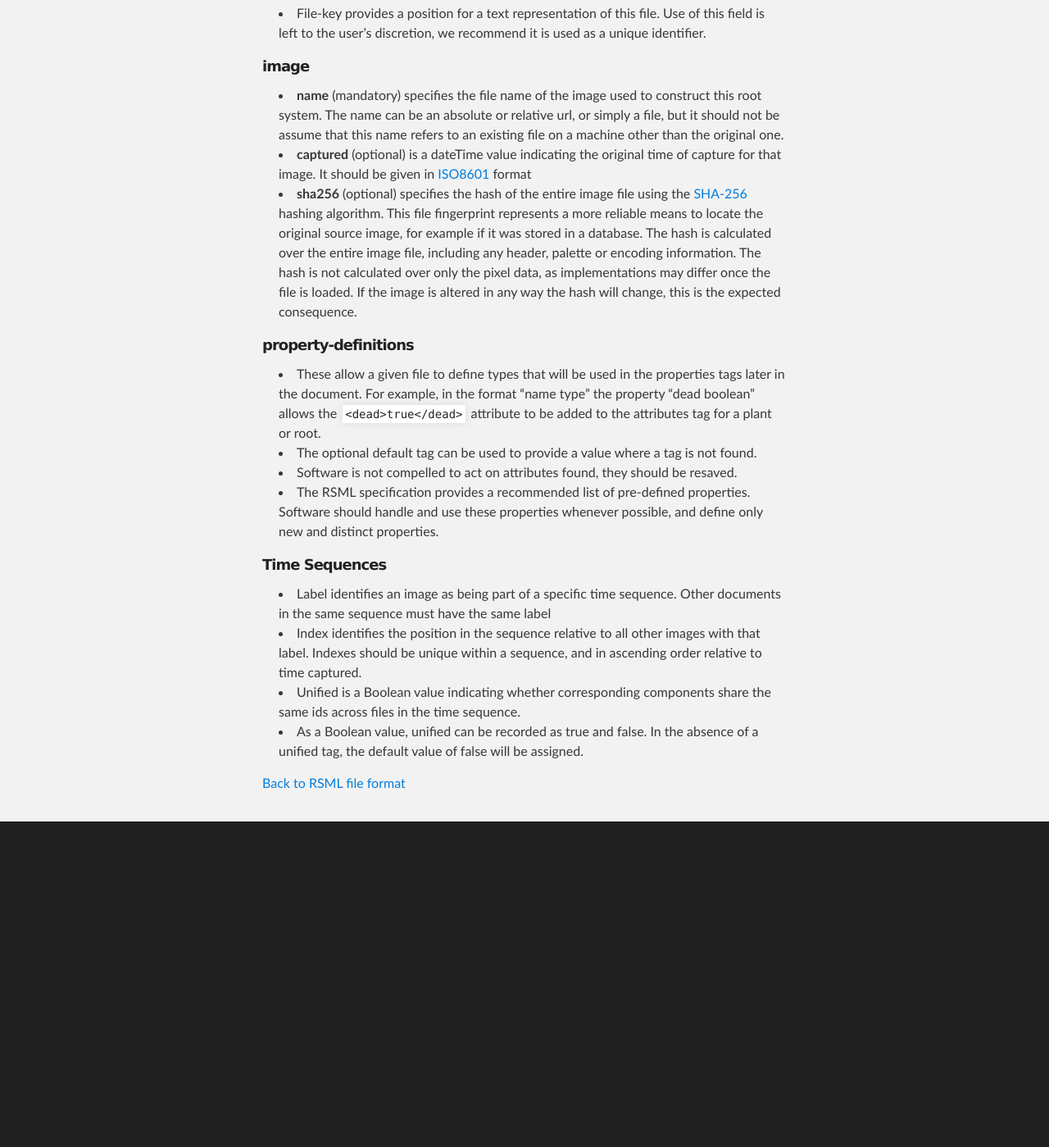
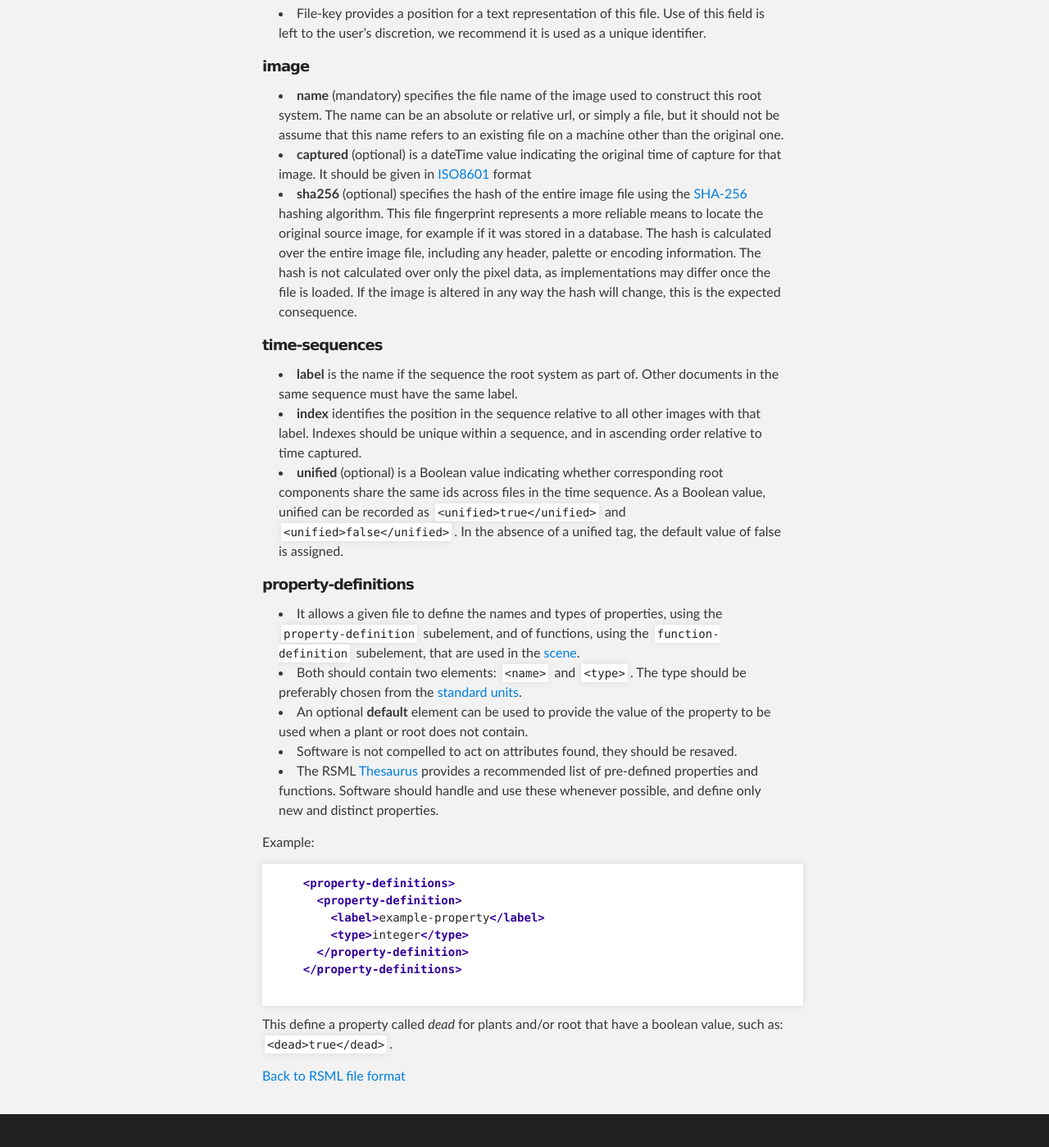
Before and after one commit to RootSystemML/RootSystemML.github.io, a Jekyll site: the page built from format/metadata.md, in a window 1280 px wide and 1400 px high, scrolled down 1475 px. Shown: the whole window at 82% size. Built offline with Jekyll 4.4.1, drawn with Linux system fonts in a browser that asks for light colours; before the commit the page ends 2518 px from its top, so only the background shows below that.

Commit message:
finish metadata page

```diff
--- a/format/metadata.md
+++ b/format/metadata.md
@@ -66,17 +64,34 @@ layout: default
 [ISO8601]: units#data-and-time
 [SHA-256]: http://en.wikipedia.org/wiki/SHA-2
 
+#####time-sequences
+  - **label** is the name if the sequence the root system as part of. Other documents in the same sequence must have the same label.
+  - **index** identifies the position in the sequence relative to all other images with that label. Indexes should be unique within a sequence, and in ascending order relative to time captured.
+  - **unified** (optional) is a Boolean value indicating whether corresponding root components share the same ids across files in the time sequence. As a Boolean value, unified can be recorded as `<unified>true</unified>` and `<unified>false</unified>`. In the absence of a unified tag, the default value of false is assigned.
+
 #####property-definitions
-  - These allow a given file to define types that will be used in the properties tags later in the document. For example, in the format “name type” the property “dead boolean" allows the `<dead>true</dead>` attribute to be added to the attributes tag for a plant or root.
-  - The optional default tag can be used to provide a value where a tag is not found.
+  - It allows a given file to define the names and types of properties, using the `property-definition` subelement, and of functions, using the `function-definition` subelement, that are used in the [scene][].
+  - Both should contain two elements: `<name>` and `<type>`. The type should be preferably chosen from the [standard units][].
+  - An optional **default** element can be used to provide the value of the property to be used when a plant or root does not contain.
   - Software is not compelled to act on attributes found, they should be resaved.
-  - The RSML specification provides a recommended list of pre-defined properties. Software should handle and use these properties whenever possible, and define only new and distinct properties.
+  - The RSML [Thesaurus][] provides a recommended list of pre-defined properties and functions. Software should handle and use these whenever possible, and define only new and distinct properties.
 
-#####Time Sequences
-  - Label identifies an image as being part of a specific time sequence. Other documents in the same sequence must have the same label
-  - Index identifies the position in the sequence relative to all other images with that label. Indexes should be unique within a sequence, and in ascending order relative to time captured.
-  - Unified is a Boolean value indicating whether corresponding components share the same ids across files in the time sequence.
-  - As a Boolean value, unified can be recorded as <unified>true</unified> and <unified>false</unified>. In the absence of a unified tag, the default value of false will be assigned.
+  Example:
+
+  {% highlight xml %}
+    <property-definitions>
+      <property-definition>
+        <label>example-property</label>
+        <type>integer</type>
+      </property-definition>
+    </property-definitions>
+  {% endhighlight %}
+
+  This define a property called *dead* for plants and/or root that have a boolean value, such as: `<dead>true</dead>`.
+
+[standard units]: units
+[thesaurus]: thesaurus
+[scene]: scene
 
 [Back to RSML file format](index)
 
```
Also changed, not shown: other parts of format/metadata.md (+0 -2 lines).
